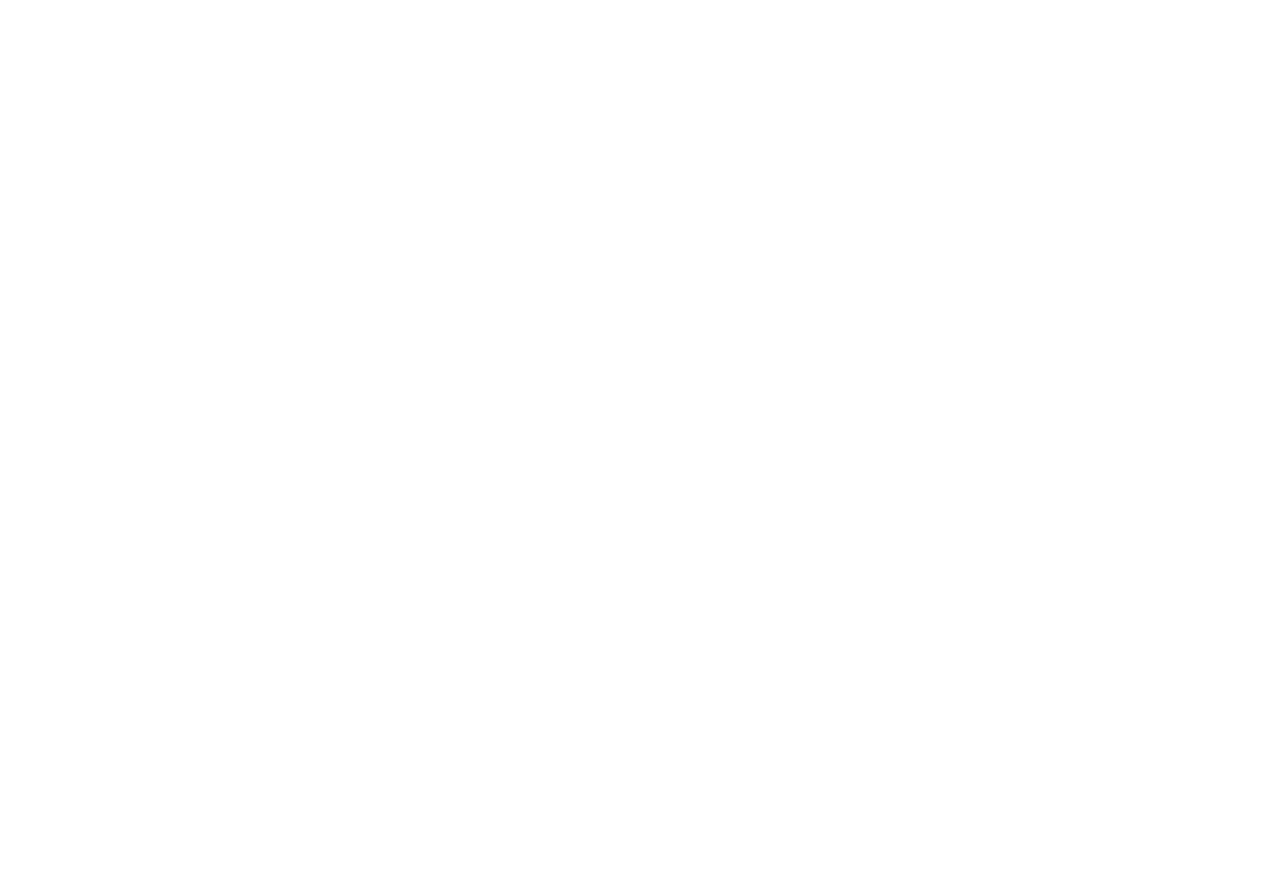
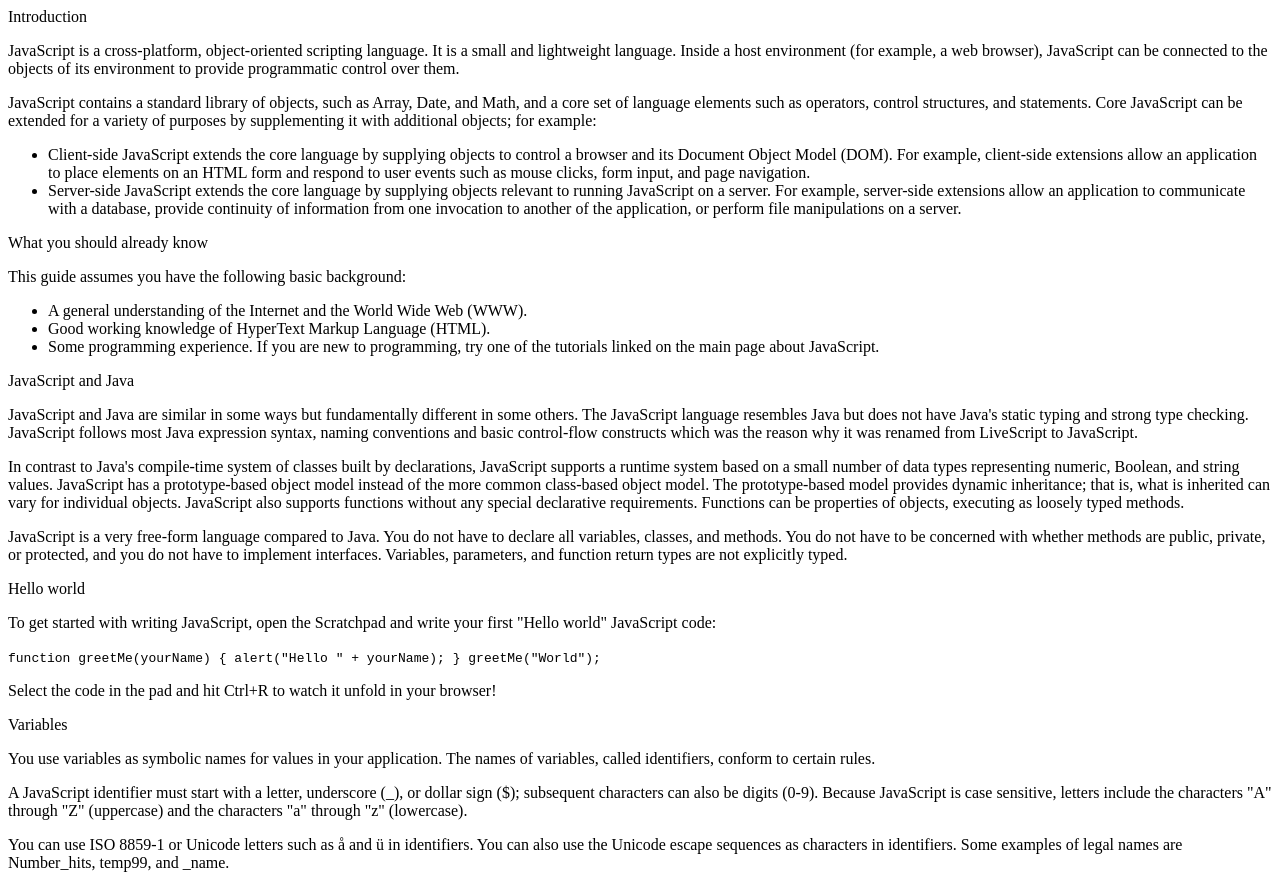
Before and after one commit to CyclopDog/second, a plain HTML site: page index.html in a window 1280 px wide. Before the commit the page ends 800 px from the top, so only its background shows below. Drawn offline with Linux system fonts and the light colour scheme.

Commit message:
paragraphs

```diff
--- a/index.html
+++ b/index.html
@@ -9,18 +9,74 @@
   <body>
     <script src="https://cdn.freecodecamp.org/testable-projects-fcc/v1/bundle.js"></script>
 
-    <!--
+    <div id="main-doc">
+      <div class="main-section" id="Introduction">
+        <header>Introduction</header>
+        <p>JavaScript is a cross-platform, object-oriented scripting language. It is a small and lightweight language.
+          Inside a host environment (for example, a web browser), JavaScript can be connected to the objects of its environment to
+          provide programmatic control over them.</p>
 
-    Hello Camper!
+          <p>JavaScript contains a standard library of objects, such as Array, Date, and Math, and a core set of language elements
+            such as operators, control structures, and statements. Core JavaScript can be extended for a variety of purposes by
+            supplementing it with additional objects; for example:</p>
 
-    For now, the test suite only works in Chrome!
-    Please read the README below in the JS Editor before beginning.
-    Feel free to delete this message once you have read it.
-    Good luck and Happy Coding!
+            <ul>
+              <li>Client-side JavaScript extends the core language by supplying objects to control a browser and its Document Object Model (DOM).
+                For example, client-side extensions allow an application to place elements on an HTML form and respond to user events such as mouse
+                clicks, form input, and page navigation.</li>
+                <li>Server-side JavaScript extends the core language by supplying objects relevant to running JavaScript on a server.
+                  For example, server-side extensions allow an application to communicate with a database, provide continuity of information
+                  from one invocation to another of the application, or perform file manipulations on a server.</li>
+            </ul>
+      </div>
+      <div class="main-section" id="What_you_should_already_know">
+        <header>What you should already know</header>
+        <p>This guide assumes you have the following basic background:</p>
+        <ul>
+          <li>A general understanding of the Internet and the World Wide Web (WWW).</li>
+          <li>Good working knowledge of HyperText Markup Language (HTML).</li>
+          <li>Some programming experience. If you are new to programming, try one of the tutorials linked on the main page about JavaScript.</li>
+        </ul>
+      </div>
+      <div class="main-section" id="JavaScript_and_Java">
+        <header>JavaScript and Java</header>
+        <p>JavaScript and Java are similar in some ways but fundamentally different in some others. The JavaScript language resembles
+          Java but does not have Java's static typing and strong type checking. JavaScript follows most Java expression syntax, naming
+          conventions and basic control-flow constructs which was the reason why it was renamed from LiveScript to JavaScript.</p>
 
-    - The freeCodeCamp Team
+        <p>In contrast to Java's compile-time system of classes built by declarations, JavaScript supports a runtime system based on a
+          small number of data types representing numeric, Boolean, and string values. JavaScript has a prototype-based object model instead
+          of the more common class-based object model. The prototype-based model provides dynamic inheritance; that is, what is inherited can
+          vary for individual objects. JavaScript also supports functions without any special declarative requirements. Functions can be
+          properties of objects, executing as loosely typed methods.</p>
 
-    -->
+        <p>JavaScript is a very free-form language compared to Java. You do not have to declare all variables, classes, and methods.
+          You do not have to be concerned with whether methods are public, private, or protected, and you do not have to implement interfaces.
+          Variables, parameters, and function return types are not explicitly typed.</p>
+      </div>
+      <div class="main-section" id="Hello_world">
+        <header>Hello world</header>
+        <p>To get started with writing JavaScript, open the Scratchpad and write your first "Hello world" JavaScript code:</p>
+
+        <code>function greetMe(yourName) {
+            alert("Hello " + yourName);
+          }
+          greetMe("World");</code>
+
+          <p>Select the code in the pad and hit Ctrl+R to watch it unfold in your browser!</p>
+      </div>
+      <div class="main-section" id="Variables">
+        <header>Variables</header>
+        <p>You use variables as symbolic names for values in your application. The names of variables, called identifiers, conform to certain rules.</p>
+        <p>A JavaScript identifier must start with a letter, underscore (_), or dollar sign ($); subsequent characters can also be digits (0-9).
+          Because JavaScript is case sensitive, letters include the characters "A" through "Z"
+          (uppercase) and the characters "a" through "z" (lowercase).</p>
+        <p>You can use ISO 8859-1 or Unicode letters such as å and ü in identifiers.
+          You can also use the Unicode escape sequences as characters in identifiers. Some examples of legal names are Number_hits,
+          temp99, and _name.</p>
+      </div>
+    </div>
+
     <script  src="js/index.js"></script>
   </body>
 </html>
```
